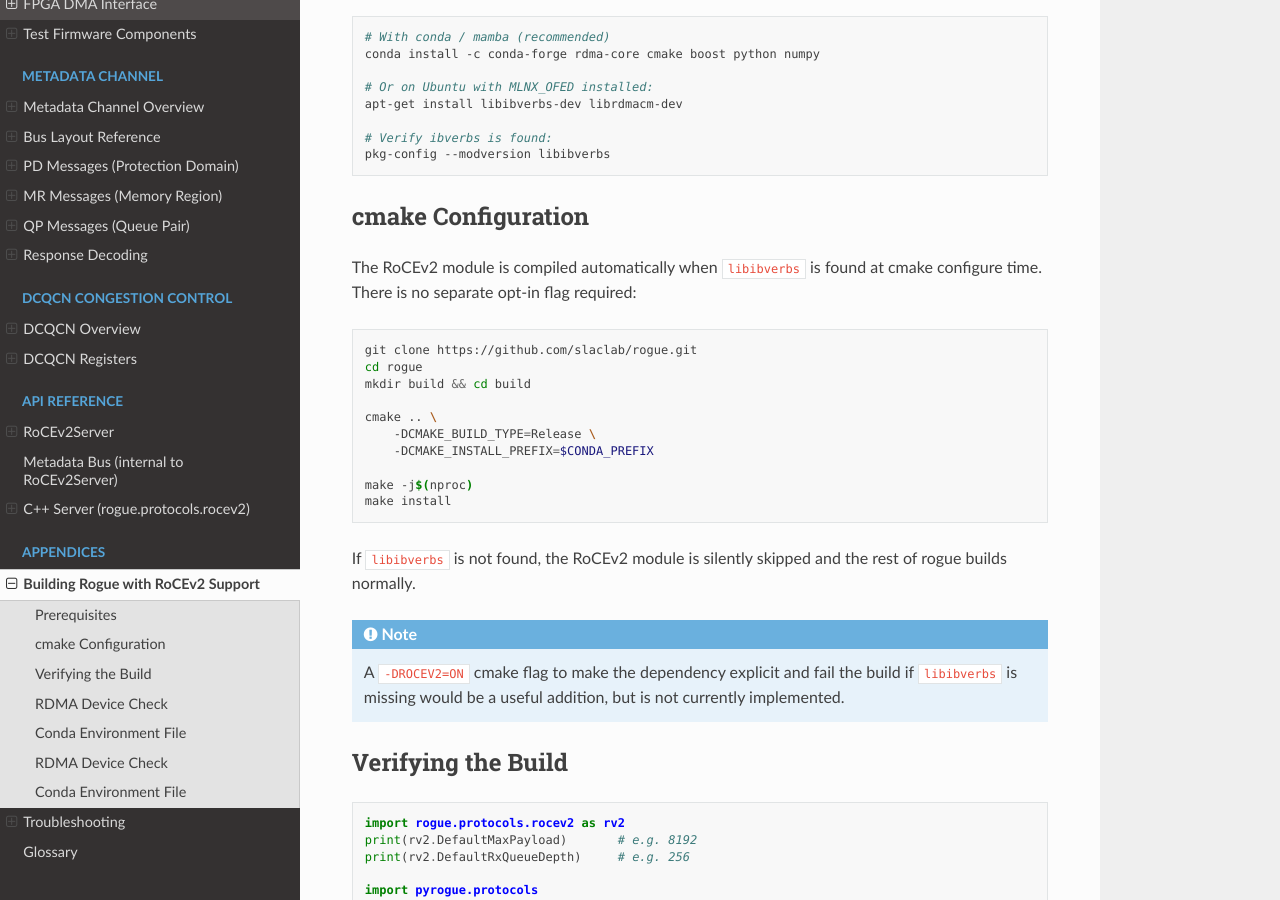
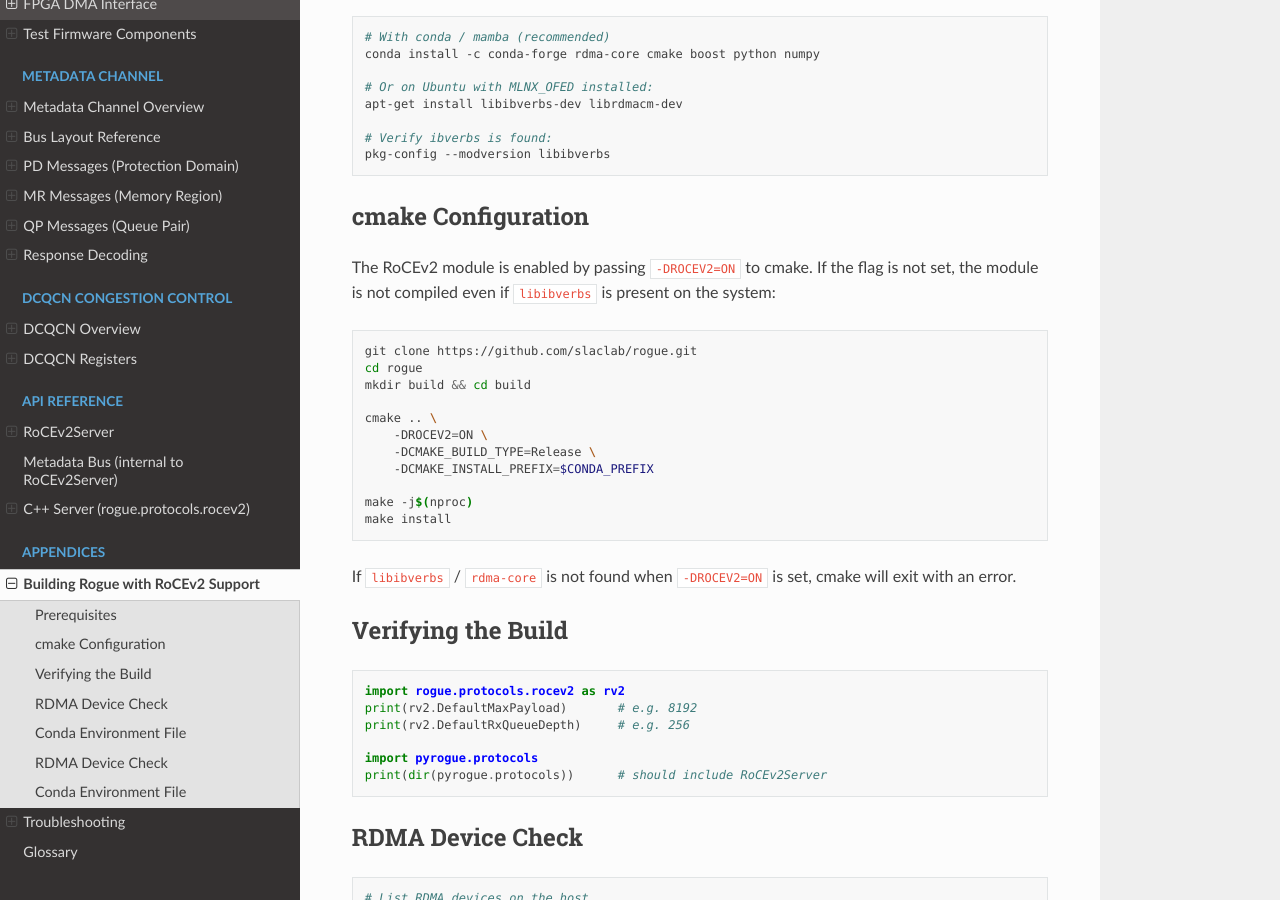
Before and after one commit to FilMarini/Rogue-integration-docs, a Sphinx documentation site: the page built from docs/source/appendix/build.rst, in a window 1280 px wide and 900 px high, scrolled down 200 px. Built offline with Sphinx 7.4.7 and the Read the Docs theme 3.1.0, drawn with Linux system fonts in a browser that asks for light colours.

Commit message:
adding ROCEV2 conditional build

```diff
--- a/docs/source/api/cpp_server.rst
+++ b/docs/source/api/cpp_server.rst
@@ -73,8 +73,7 @@
 * A C++17-capable compiler
 * cmake ≥ 3.15
 
-The module is compiled automatically when ``libibverbs`` is found at cmake
-configure time (see
+The module is compiled when ``-DROCEV2=ON`` is passed to cmake (see
 :doc:`../appendix/build`).  If ``rdma-core`` is not found, the RoCEv2 module
 is silently skipped and the rest of rogue builds normally.
 
--- a/docs/source/appendix/build.rst
+++ b/docs/source/appendix/build.rst
@@ -18,8 +18,9 @@
 cmake Configuration
 -------------------
 
-The RoCEv2 module is compiled automatically when ``libibverbs`` is found
-at cmake configure time.  There is no separate opt-in flag required:
+The RoCEv2 module is enabled by passing ``-DROCEV2=ON`` to cmake.  If the
+flag is not set, the module is not compiled even if ``libibverbs`` is
+present on the system:
 
 .. code-block:: bash
 
@@ -28,19 +29,15 @@
     mkdir build && cd build
 
     cmake .. \
+        -DROCEV2=ON \
         -DCMAKE_BUILD_TYPE=Release \
         -DCMAKE_INSTALL_PREFIX=$CONDA_PREFIX
 
     make -j$(nproc)
     make install
 
-If ``libibverbs`` is not found, the RoCEv2 module is silently skipped and
-the rest of rogue builds normally.
-
-.. note::
-   A ``-DROCEV2=ON`` cmake flag to make the dependency explicit and
-   fail the build if ``libibverbs`` is missing would be a useful addition,
-   but is not currently implemented.
+If ``libibverbs`` / ``rdma-core`` is not found when ``-DROCEV2=ON`` is set,
+cmake will exit with an error.
 
 Verifying the Build
 -------------------
--- a/docs/source/appendix/troubleshooting.rst
+++ b/docs/source/appendix/troubleshooting.rst
@@ -5,8 +5,9 @@
 -------------
 
 ``ImportError: No module named rogue.protocols.rocev2``
-    Rogue was built without ``libibverbs`` available, so the RoCEv2 module
-    was skipped.  Install ``rdma-core`` and rebuild rogue.
+    Rogue was not built with ``-DROCEV2=ON``, or ``libibverbs`` was not
+    found at build time.  Rebuild with ``-DROCEV2=ON`` after installing
+    ``rdma-core`` (see :doc:`build`).
 
 ``ImportError: libibverbs.so.1: cannot open shared object file``
     ``rdma-core`` is installed but not on ``LD_LIBRARY_PATH``.  With
--- a/docs/source/integration/quickstart.rst
+++ b/docs/source/integration/quickstart.rst
@@ -8,8 +8,8 @@
   ConnectX), or a softRoCE interface (``rxe0``).
 * ``rdma-core`` / ``libibverbs`` installed (available via conda-forge as
   ``rdma-core``).
-* Rogue built from source with ``libibverbs`` available at build time
-  (see :doc:`../appendix/build`).
+* Rogue built from source with ``-DROCEV2=ON`` and ``libibverbs`` available
+  at build time (see :doc:`../appendix/build`).
 * An FPGA loaded with firmware that includes the SLAC RoCEv2 engine and the
   SRP/UDP register path.
 
```
